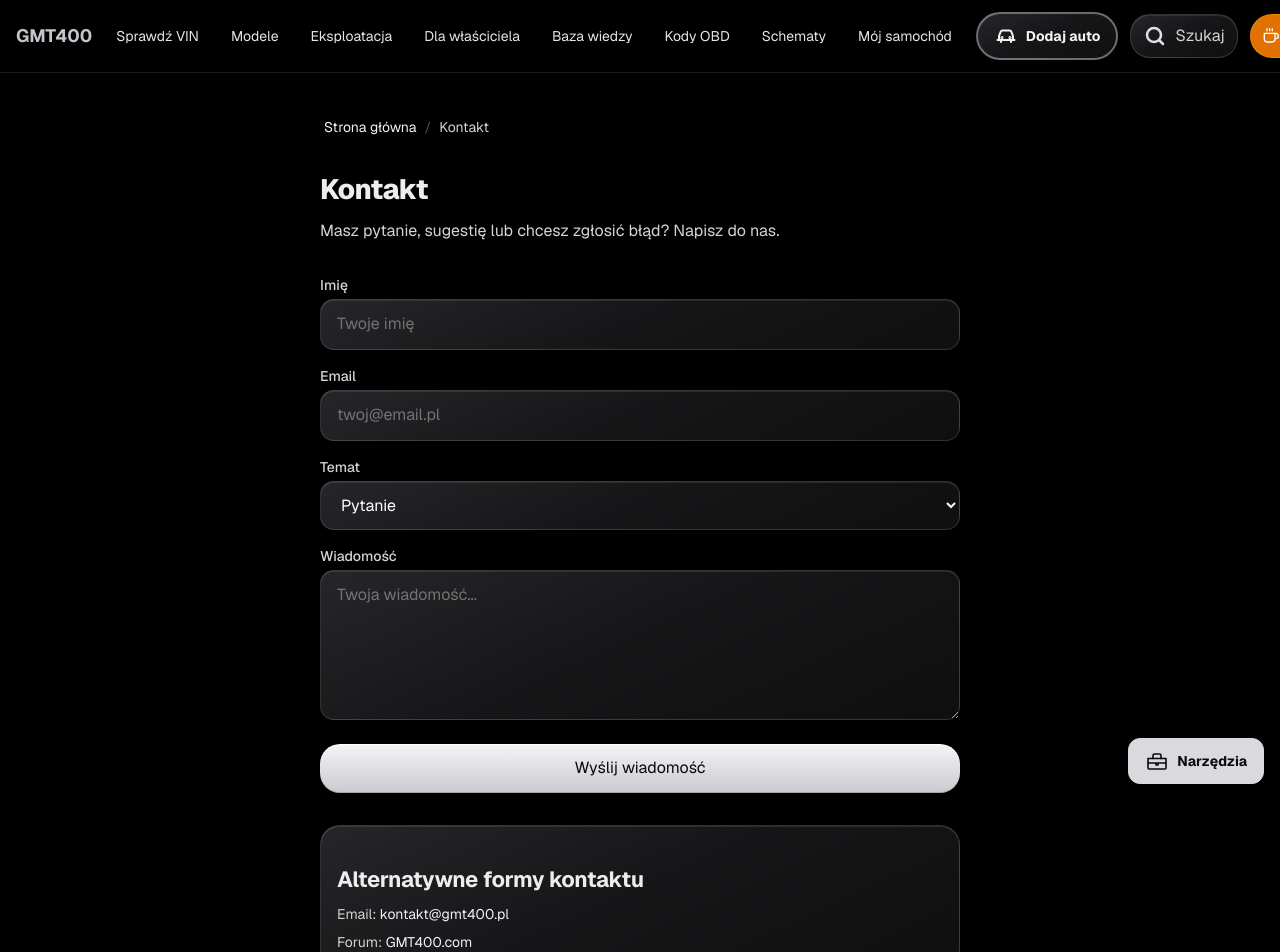
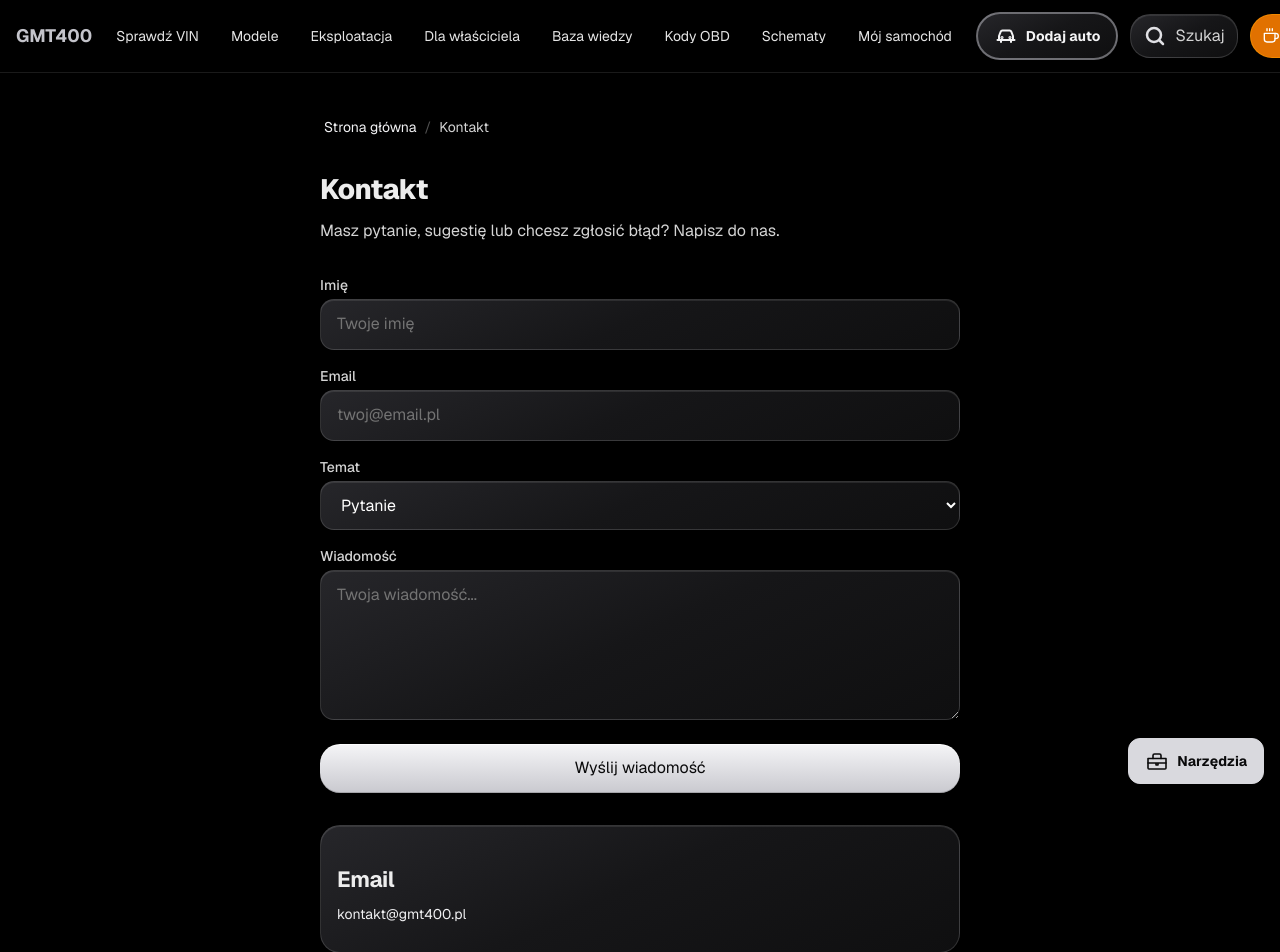
Before and after one commit to tsrc4mm9gg-netizen/gmt400-app, a Next.js app: page /kontakt in a window 1280 px wide. Shown: the top 952 px of the page. Built offline with nearby package versions, Linux system fonts and the light colour scheme.

Commit message:
feat: remove forum link from contact page

```diff
--- a/src/app/kontakt/page.tsx
+++ b/src/app/kontakt/page.tsx
@@ -91,11 +91,10 @@ export default function KontaktPage() {
       </form>
 
       <section className="mt-8 rounded-xl border border-white/10 bg-neutral-900 p-4">
-        <h2 className="font-semibold text-silver-300">Alternatywne formy kontaktu</h2>
-        <ul className="mt-2 space-y-2 text-sm text-neutral-300">
-          <li>Email: <a href="mailto:kontakt@gmt400.pl" className="text-silver-400 hover:underline">kontakt@gmt400.pl</a></li>
-          <li>Forum: <a href="https://www.gmt400.com" target="_blank" rel="noopener noreferrer" className="text-silver-400 hover:underline">GMT400.com</a></li>
-        </ul>
+        <h2 className="font-semibold text-silver-300">Email</h2>
+        <p className="mt-2 text-sm text-neutral-300">
+          <a href="mailto:kontakt@gmt400.pl" className="text-silver-400 hover:underline">kontakt@gmt400.pl</a>
+        </p>
       </section>
 
       <FAQ items={faqItems} />
```
